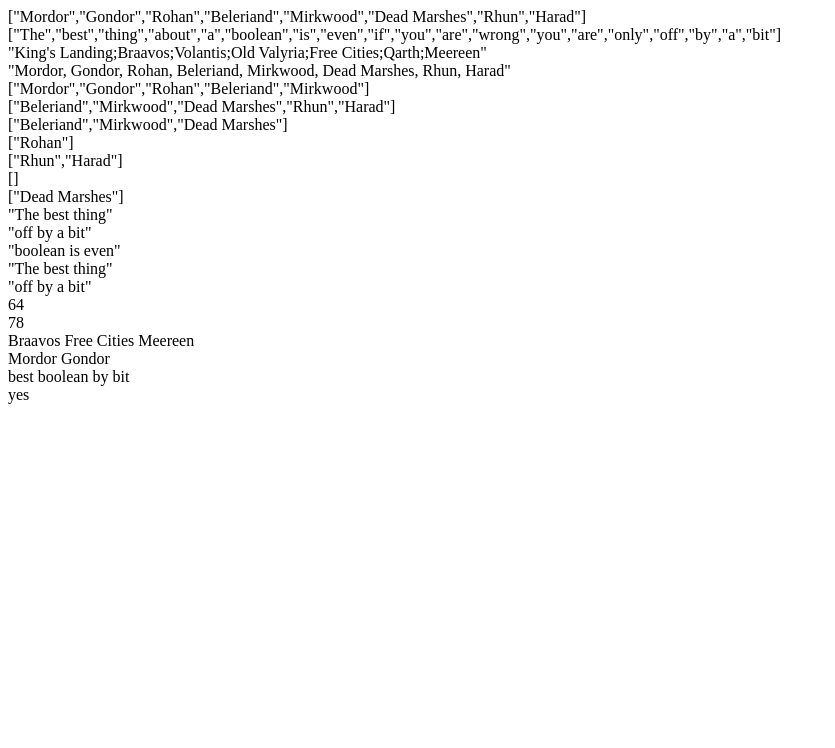
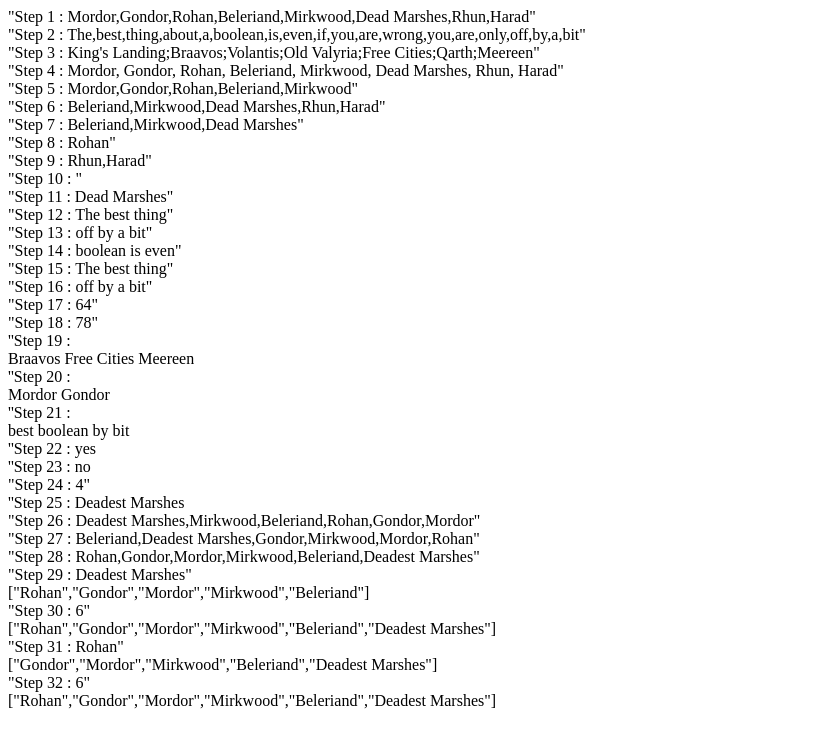
Before and after one commit to Ajshannon/katas2.github.io, a plain HTML site: page index.html in a window 1280 px wide. Shown: the whole page, without its empty margins (0-835 px from the left). Drawn offline with Linux system fonts and the light colour scheme.

Commit message:
third commit

```diff
--- a/index.html
+++ b/index.html
@@ -31,85 +31,87 @@
 
             //Step 1 - Display an array from the cities in gotCitiesCSV
 
-            printResult(lotrCitiesArray);
+            printResult("Step 1 : " + lotrCitiesArray);
 
             //Step 2 - Display an array of words from the sentence in bestThing
 
-            printResult(bestThing.split(" "));
+            printResult("Step 2 : " + bestThing.split(" "));
 
             //Step 3 - Display a string separated by semi-colons instead of commas from gotCitiesCSV
 
-            printResult(gotCitiesCSV.replace(/,/g, ';'));
+            printResult("Step 3 : " + gotCitiesCSV.replace(/,/g, ';'));
 
             //Step 4 - Display a CSV (comma-separated) string from the lotrCitiesArray
 
-            printResult(lotrCitiesArray.join(", "));
+            printResult("Step 4 : " + lotrCitiesArray.join(", "));
 
             //Step 5 - Display the first 5 cities in lotrCitiesArray
 
-            printResult(lotrCitiesArray.slice(0, 5));
+            printResult("Step 5 : " + lotrCitiesArray.slice(0, 5));
             console.log(lotrCitiesArray);
 
             //Step 6 - Display the last 5 cities in lotrCitiesArray
 
-            printResult(lotrCitiesArray.slice(-5));
+            printResult("Step 6 : " + lotrCitiesArray.slice(-5));
             console.log(lotrCitiesArray);
 
             //Step 7 - Display the 3rd to 5th city in lotrCitiesArray
 
-            printResult(lotrCitiesArray.slice(3, -2));
+            printResult("Step 7 : " + lotrCitiesArray.slice(3, -2));
             console.log(lotrCitiesArray);
 
             //Step 8 - Using splice, remove "Rohan" from lotrCitiesArray
 
-            printResult(lotrCitiesArray.splice(2, 1));
+            printResult("Step 8 : " + lotrCitiesArray.splice(2, 1));
             console.log(lotrCitiesArray);
 
             //Step 9 - Using splice, remove all cities after "Dead Marshes" in lotrCitiesArray
 
-            printResult(lotrCitiesArray.splice(5));
+            printResult("Step 9 : " + lotrCitiesArray.splice(5));
             console.log(lotrCitiesArray);
 
             //Step 10 - Using splice, add "Rohan" back to lotrCitiesArray right after "Gondor"
 
-            printResult(lotrCitiesArray.splice(2, 0, 'Rohan'));
+            printResult("Step 10 : " + lotrCitiesArray.splice(2, 0, 'Rohan'));
             console.log(lotrCitiesArray);
 
             //Step 11 - Using splice, rename "Dead Marshes" to "Deadest Marshes" in lotrCitiesArray
 
-            printResult(lotrCitiesArray.splice(5, 1, 'Deadest Marshes'));
+            printResult("Step 11 : " + lotrCitiesArray.splice(5, 1, 'Deadest Marshes'));
             console.log(lotrCitiesArray);
 
             //Step 12 - Using slice, display the first 14 characters from bestThing
 
-            printResult(bestThing.slice(0, 14));
+            printResult("Step 12 : " + bestThing.slice(0, 14));
 
             //Step 13 - Using slice, display the last 12 characters from bestThing
 
-            printResult(bestThing.slice(-12));
+            printResult("Step 13 : " + bestThing.slice(-12));
 
             //Step 14 - Using slice, display characters between the 23rd and 38th position of bestThing (i.e., "boolean is even"
 
-            printResult(bestThing.slice(23, 38));
+            printResult("Step 14 : " + bestThing.slice(23, 38));
 
             //Step 15 - Repeat #13 using substring instead of slice.
 
-            printResult(bestThing.substring(0, 14));
+            printResult("Step 15 : " + bestThing.substring(0, 14));
 
             //Step 16 - Repeat #14 using substr instead of slice.
 
-            printResult(bestThing.substr(-12));
+            printResult("Step 16 : " + bestThing.substr(-12));
 
             //Step 17 - Find and display the index of "only" in bestThing
 
-            printResult(bestThing.indexOf('only'));
+            printResult("Step 17 : " + bestThing.indexOf('only'));
 
             //Step 18 - Find and display the index of the last word in bestThing
 
-            printResult(bestThing.indexOf('bit'));
+            printResult("Step 18 : " + bestThing.indexOf('bit'));
 
             //Step 19 - Find and display all cities from gotCitiesCSV  that use double vowels ("aa","ee", etc.)
+
             let step19 = document.createElement("div");
+            document.write("''Step 19 : ")
             let vowels = ["aa", "ee", "oo", "ii", "uu"]
             console.log(gotArray);
             for (let i = 0; i < gotArray.length; i++) {
@@ -124,7 +126,7 @@
             }
 
             //Step 20 - Find and display all cities from lotrCitiesArray that end with "or"
-
+            document.write("''Step 20 : ")
             let step20 = document.createElement("div");
             console.log(lotrCitiesArray);
             for (let i = 0; i < lotrCitiesArray.length; i++) {
@@ -138,7 +140,7 @@
             }
 
             //Step 21 - Find and display all the words in bestThing that start with a "b"
-
+            document.write("''Step 21 : ")
             let step21 = document.createElement("div");
             console.log(bestArray);
             for (let i = 0; i < bestArray.length; i++) {
@@ -153,29 +155,77 @@
 
             //Step 22 - Display "Yes" or "No" if lotrCitiesArray includes "Mirkwood"
 
+            // let step22 = document.createElement("div");
+            // console.log(lotrCitiesArray);
+
+            // if (lotrCitiesArray.includes("Mirkwood")) {
+            //     document.write("yes");
+            // }
+            // else{
+            //     document.write("no");
+            // }
+            // destination.appendChild(step22);
+
             let step22 = document.createElement("div");
-            console.log(lotrCitiesArray);
-
-            if (lotrCitiesArray.includes("Mirkwood")) {
-                document.write("yes");
-            }
-            else{
-                document.write("no");
-            }
-            destination.appendChild(step22);
-
-
+            lotrCitiesArray.includes("Mirkwood") ? document.write("''Step 22 : " + "yes") : document.write("''Step 22 : " + "no");
+            destination.appendChild(step22)
 
             //Step 23 - Display "Yes" or "No" if lotrCitiesArray includes "Hollywood"
+
+            let step23 = document.createElement("div");
+            lotrCitiesArray.includes("Hollywood") ? document.write("''Step 23 : " + "yes") : document.write("''Step 23 : " + "no");
+            destination.appendChild(step23)
+
             //Step 24 - Display the index of "Mirkwood" in lotrCitiesArray
+
+            printResult("Step 24 : " + lotrCitiesArray.indexOf('Mirkwood'));
+
             //Step 25 - Find and display the first city in lotrCitiesArray that has more than one word
+
+            let step25 = document.createElement("div");
+            console.log(lotrCitiesArray);
+            for (let i = 0; i < lotrCitiesArray.length; i++) {
+                if (lotrCitiesArray[i].includes(" ")) {
+                    let newContent = document.createTextNode("''Step 25 : " + String(lotrCitiesArray[i]) + " ");
+                    step25.appendChild(newContent);
+                    console.log(newContent);
+                }
+                destination.appendChild(step25);
+
+            }
+
             //Step 26 - Reverse the order in lotrCitiesArray
+
+            printResult("Step 26 : " + lotrCitiesArray.reverse());
+
             //Step 27 - Sort lotrCitiesArray alphabetically
+
+            printResult("Step 27 : " + lotrCitiesArray.sort());
+
             //Step 28 - Sort lotrCitiesArray by the number of characters in each city (i.e., shortest city names go first)
+
+            printResult("Step 28 : " + lotrCitiesArray.sort(function (a, b) {
+                return a.length - b.length;
+            }))
+
             //Step 29 - Using pop, remove the last city from lotrCitiesArray
+
+            printResult("Step 29 : " + lotrCitiesArray.pop());
+            printResult(lotrCitiesArray);
+
             //Step 30 - Using push, add back the city from lotrCitiesArray that was removed in #29 to the back of the array
+
+            printResult("Step 30 : " + lotrCitiesArray.push('Deadest Marshes'));
+            printResult(lotrCitiesArray);
+
             //Step 31 - Using shift, remove the first city from lotrCitiesArray
+
+            printResult("Step 31 : " + lotrCitiesArray.shift());
+            printResult(lotrCitiesArray);
             //Step 32 - Using unshift, add back the city from lotrCitiesArray that was removed in #31 to the front of the array
+
+            printResult("Step 32 : " + lotrCitiesArray.unshift('Rohan'));
+            printResult(lotrCitiesArray);
         </script>
     </main>
 </body>
```
